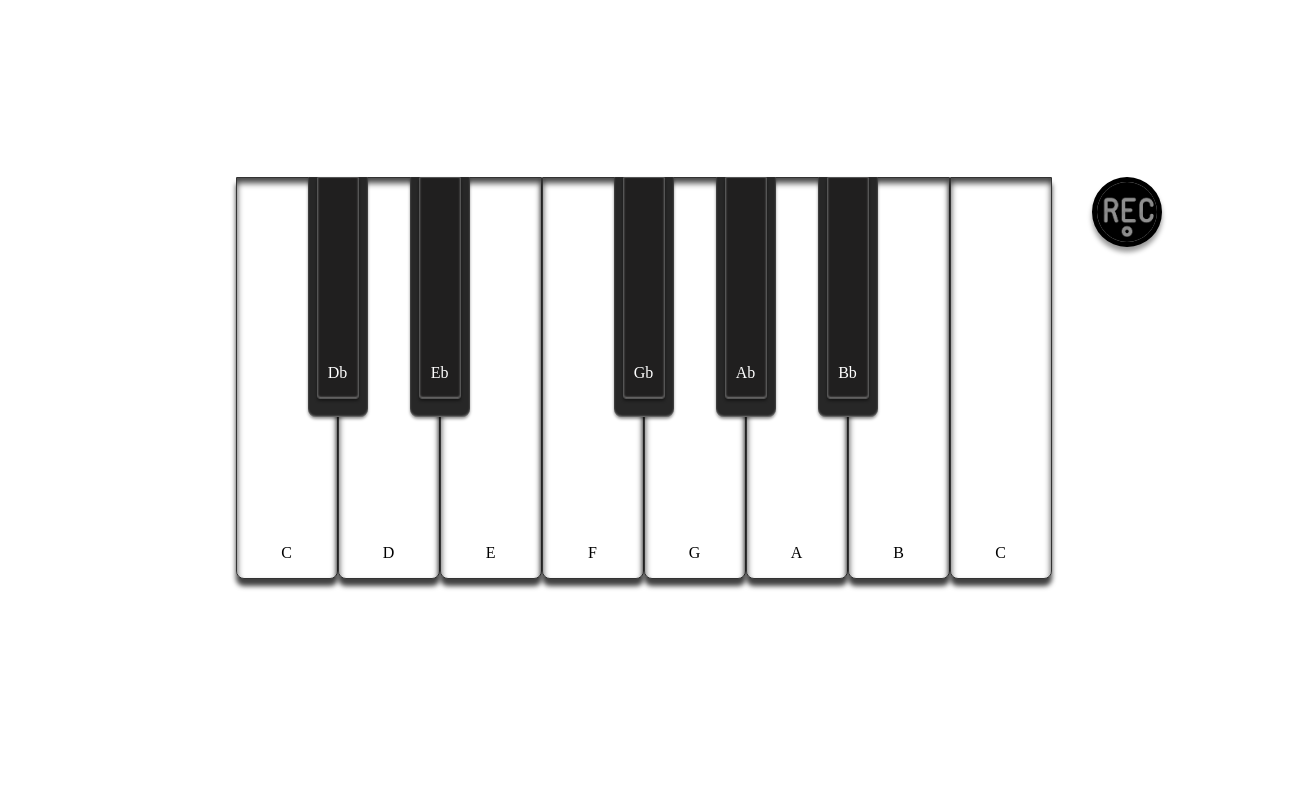
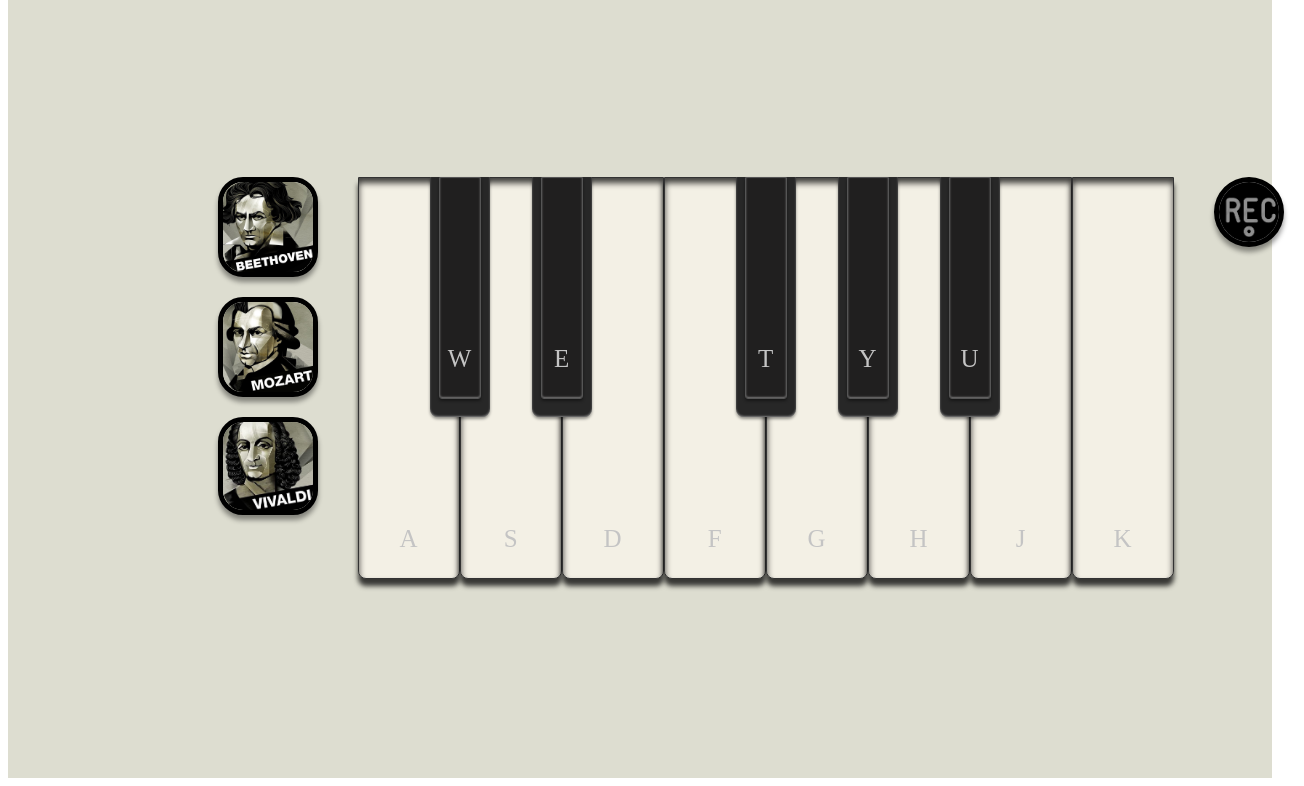
Before and after one commit to ArtemSilka/keys, a website built with webpack: page index.html in a window 1280 px wide. Shown: the part 94-880 px from the top of the page, 1304 px wide, since content can reach past the window. Built offline with nearby package versions, Linux system fonts and the light colour scheme.

Commit message:
add sample play, CSS, icons

```diff
--- a/index.html
+++ b/index.html
@@ -20,32 +20,38 @@
             </a>
         </div>
         <div class="main">
+            <div class="control">
+                <img class="beethoven composers" src="./dist/images/beethoven.jpeg">
+                <img class="mozart composers" src="./dist/images/mozart.jpeg">
+                <img class="vivaldi composers" src="./dist/images/vivaldi.jpg">
+            </div>
+
             <div class="piano" id="piano">
 
                 <!-- classic -->
                 <div data-note="C" class="key white">
                     <audio id="C" src="dist/notes/classic/C.mp3"></audio>
-                <p class ="note">C</p>
+                <p class ="note">A</p>
                 </div>
                 <div data-note="Db" class="key black">
                     <audio id="Db" src="dist/notes/classic/Db.mp3"></audio>
                     <div class="top">
-                        <p class="note">Db</p>
+                        <p class="note">W</p>
                     </div>
                 </div>
                 <div data-note="D" class="key white">
                     <audio id="D" src="dist/notes/classic/D.mp3"></audio>
-                    <p class ="note">D</p>
+                    <p class ="note">S</p>
                 </div>
                 <div data-note="Eb" class="key black">
                     <audio id="Eb" src="dist/notes/classic/Eb.mp3"></audio>
                     <div class="top">
-                        <p class="note">Eb</p>
+                        <p class="note">E</p>
                     </div>
                 </div>
                 <div data-note="E" class="key white">
                     <audio id="E" src="dist/notes/classic/E.mp3"></audio>
-                    <p class ="note">E</p>
+                    <p class ="note">D</p>
                 </div>
                 <div data-note="F" class="key white">
                     <audio id="F" src="dist/notes/classic/F.mp3"></audio>
@@ -54,7 +60,7 @@
                 <div data-note="Gb" class="key black">
                     <audio id="Gb" src="dist/notes/classic/Gb.mp3"></audio>
                     <div class="top">
-                        <p class="note">Gb</p>
+                        <p class="note">T</p>
                     </div>
                 </div>
                 <div data-note="G" class="key white">
@@ -64,33 +70,31 @@
                 <div data-note="Ab" class="key black">
                     <audio id="Ab" src="dist/notes/classic/Ab.mp3"></audio>
                     <div class="top">
-                        <p class="note">Ab</p>
+                        <p class="note">Y</p>
                     </div>
                 </div>
                 <div data-note="A" class="key white">
                     <audio id="A" src="dist/notes/classic/A.mp3"></audio>
-                    <p class ="note">A</p>
+                    <p class ="note">H</p>
                 </div>
                 <div data-note="Bb" class="key black">
                     <audio id="Bb" src="dist/notes/classic/Bb.mp3"></audio>
                     <div class="top">
-                        <p class ="note">Bb</p>
+                        <p class ="note">U</p>
                     </div>
                 </div>
                 <div data-note="B" class="key white">
                     <audio id="B" src="dist/notes/classic/B.mp3"></audio>
-                    <p class ="note">B</p>
+                    <p class ="note">J</p>
                 </div>
 
                 <!-- Change to second octave after -->
                 <div data-note="C" class="key white">
                     <audio id="C" src="dist/notes/classic/C.mp3"></audio>
-                    <p class="note">C</p>
+                    <p class="note">K</p>
                 </div>
             </div>
             <div class="control">
-                <!-- <button class="record-button btn">Record</button> -->
-                <!-- <button class="play-button btn">Play</button> -->
                 <img class="record-button btn" src="./dist/images/rec.png">
                 <img class="play-button btn" src="./dist/images/play.png">
 
--- a/src/index.js
+++ b/src/index.js
@@ -1,6 +1,7 @@
 import "./styles/index.scss";
 import { WHITE, BLACK, whiteKeys, blackKeys } from './keyboard'
 import { isRecording, recordNote } from './record'
+import { playSampleSong } from './sample'
 
 const keys = document.querySelectorAll('.key')
 
@@ -34,3 +35,8 @@ document.addEventListener('keydown', e => {
     if (whiteKeyIndex > -1) playNote(whiteKeys[whiteKeyIndex])
     if (blackKeyIndex > -1) playNote(blackKeys[blackKeyIndex])
 })
+
+// sample
+
+export const sampleButton = document.querySelector('.beethoven')
+sampleButton.addEventListener('click', playSampleSong)
--- a/src/record.js
+++ b/src/record.js
@@ -38,6 +38,7 @@ function stopRecording() {
 }
 
 export function playSong() {
+    console.log(songNotes)
     if (songNotes.length === 0) return
     songNotes.forEach(note => {
         setTimeout(() => {
--- /dev/null
+++ b/src/sample.js
@@ -0,0 +1,27 @@
+
+// export const sampleButton = document.querySelector('.sample-button')
+// sampleButton.addEventListener('click', playSampleSong)
+
+export let sampleSong1 = [
+    { key: "D", startTime: 1000 },
+    { key: "F", startTime: 2000 },
+    { key: "A", startTime: 3000 }
+]
+
+export function playSampleSong() {
+    sampleSong1.forEach(note => {
+        const keys = document.querySelectorAll('.key')
+        const target = note.key
+
+        setTimeout(() => {
+            keys.forEach(key => {
+                if (key.dataset["note"] === target) {
+                    key.classList.add('learn')
+                    setTimeout(() => {
+                        key.classList.remove('learn')
+                    }, 500)
+                }
+            })
+        }, note.startTime)
+    })
+}
--- a/src/styles/index.scss
+++ b/src/styles/index.scss
@@ -5,7 +5,11 @@
   flex-direction: column;
   align-items: center;
   flex-direction: row;
-  margin-left: 18%;
+  margin-left: 15%;
+}
+
+.app {
+  background-color: rgb(221, 221, 208);
 }
 
 .piano {
@@ -15,15 +19,16 @@
 .white {
   width: 100px;
   height: 400px;
-  background-color: white;
+  background-color: rgb(243, 240, 229);
   border: 1px solid #333;
-  color: black;
   display: flex;
   justify-content: center;
   align-items: flex-end;
   border-bottom-left-radius: 8px;
   border-bottom-right-radius: 8px;
   box-shadow: 0px 7px 5px 0px rgba(0, 0, 0, .75), inset 0 5px 6px 0 rgba(0, 0, 0, .75);
+  color: rgb(196, 196, 196);
+  font-size: 25px;
 }
 
 .white.active {
@@ -41,10 +46,11 @@
   display: flex;
   justify-content: center;
   align-items: flex-start;
-  color: white;
   border-bottom-left-radius: 8px;
   border-bottom-right-radius: 8px;
   box-shadow: inset 0px -1px 2px rgba(255, 255, 255, .4), 0 2px 3px rgba(0, 0, 0, .4);
+  color: rgb(196, 196, 196);
+  font-size: 25px;
 }
 
 .black.active {
@@ -113,3 +119,21 @@
 .links {
   width: 60px;
 }
+
+.learn {
+  background-color: peru;
+}
+
+.composers {
+  box-shadow: 0 5px 5px rgba(0, 0, 0, 0.4);
+  background-color: rgb(143, 143, 143);
+  border-radius: 25%;
+  width: 90px;
+  border: solid black 5px;
+  margin: 0 20px 20px 0;
+}
+
+.composers:hover {
+  box-shadow: -1px 0px 10px 7px rgba(205, 133, 63, 0.4);
+  width: 88px;
+}
```
Also changed, not shown: dist/images/background.png (added), dist/images/beethoven.jpeg (added), dist/images/mozart.jpeg (added), dist/images/vivaldi.jpg (added).
